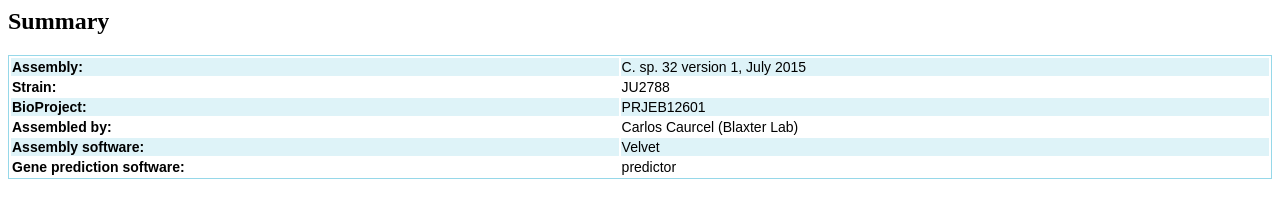
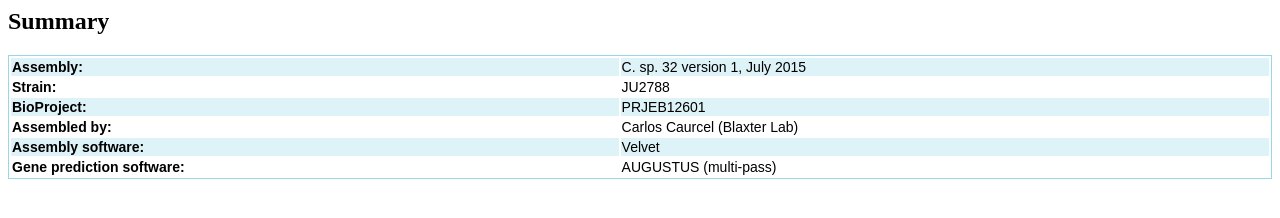
Before and after one commit to lstevens17/caensembl, a plain HTML site: page htdocs/ssi/species/stats_Caenorhabditis_sp32_v1.html in a window 1280 px wide. Drawn offline with Linux system fonts and the light colour scheme.

Commit message:
Further sp. 32 fixes

```diff
--- a/htdocs/ssi/species/stats_Caenorhabditis_sp32_v1.html
+++ b/htdocs/ssi/species/stats_Caenorhabditis_sp32_v1.html
@@ -23,7 +23,7 @@
 </tr>
 <tr>
 <td><b>Gene prediction software:</b></td>
-<td id="value">predictor</td>
+<td id="value">AUGUSTUS (multi-pass)</td>
 </tr>
 </table>
 <style>
```
